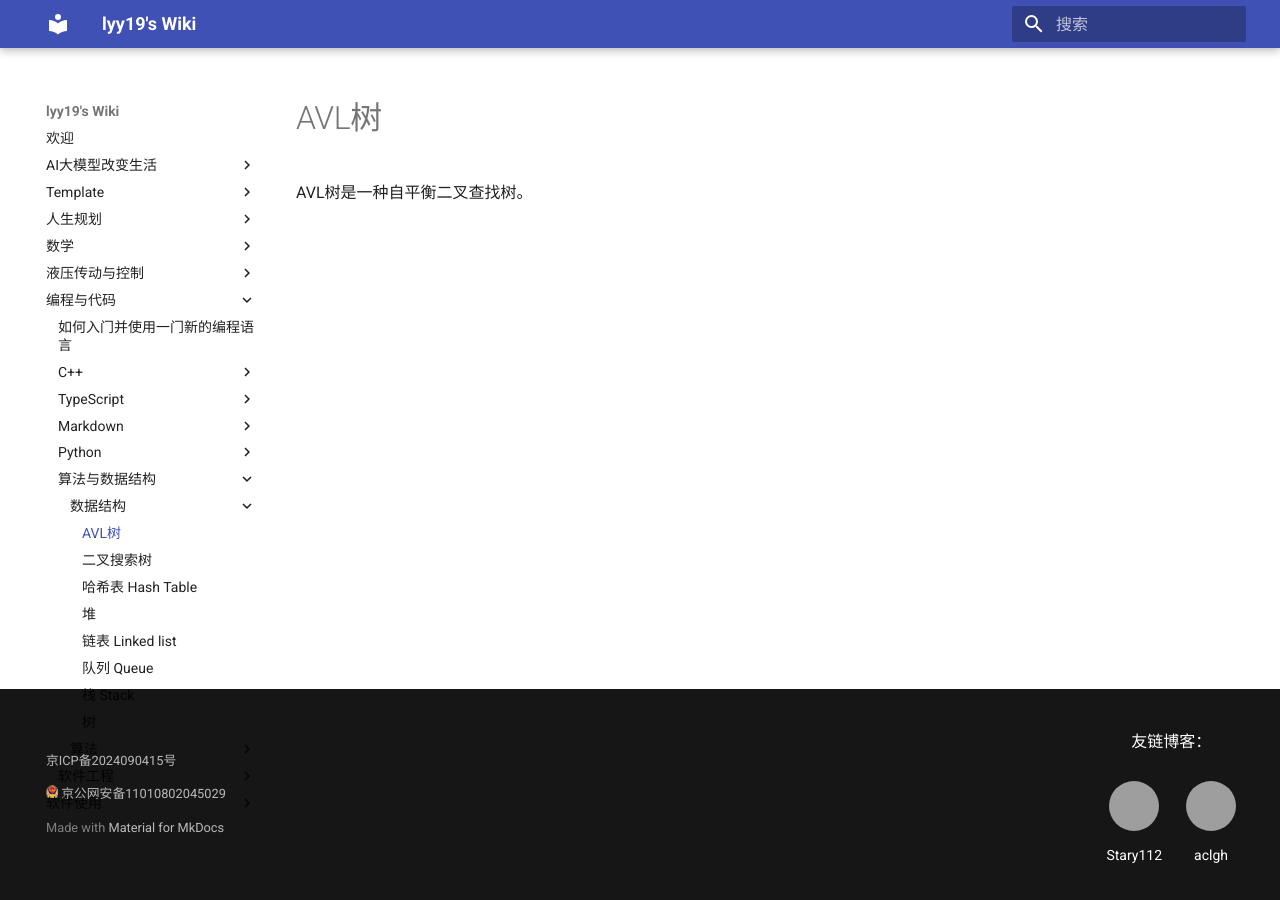
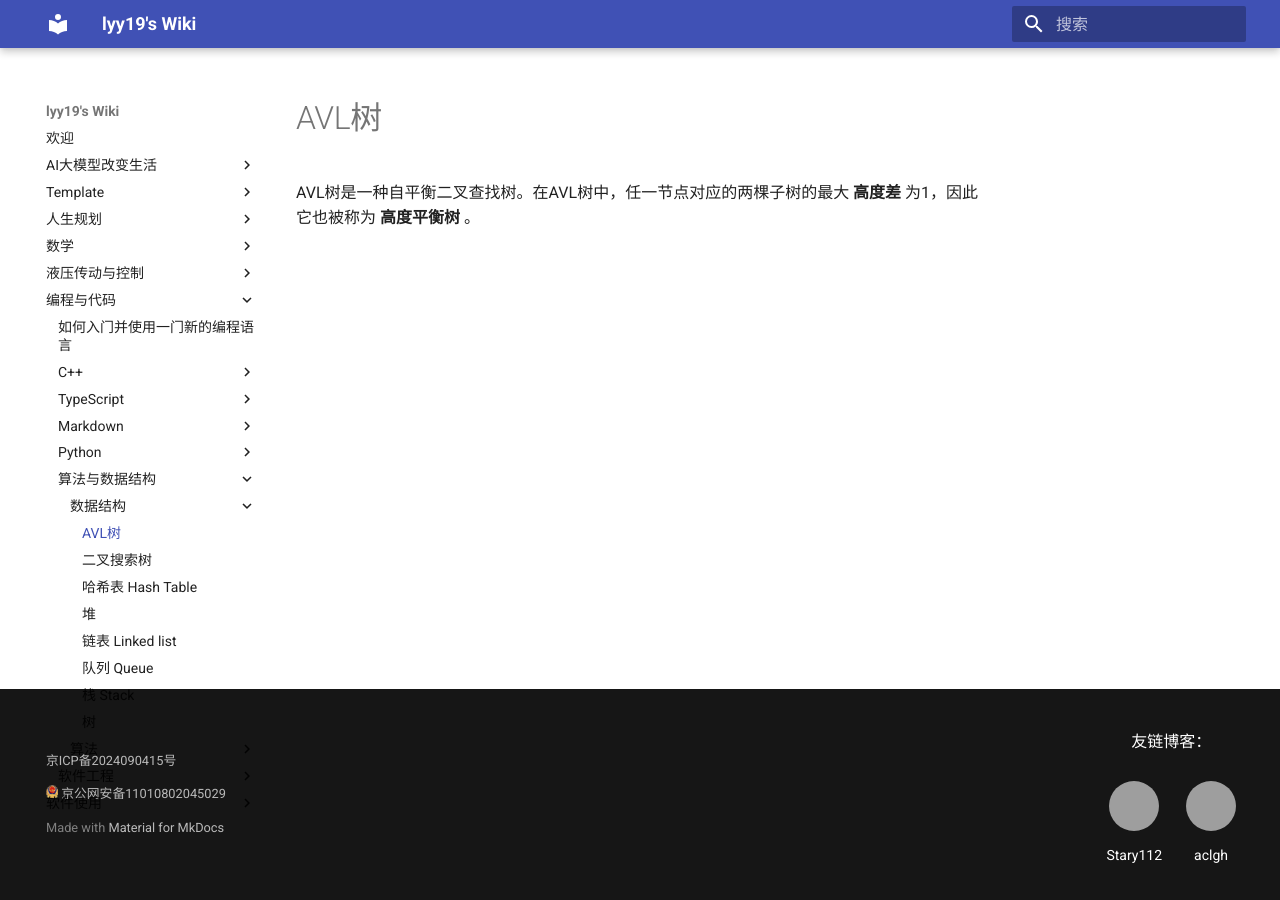
Before and after one commit to lyy1119/lyy1119.github.io, an MkDocs documentation site: the page built from docs/编程与代码/算法与数据结构/数据结构/avlTree.md, in a window 1280 px wide. Built offline with MkDocs 1.6.1 and Material for MkDocs 9.7.7, drawn with Linux system fonts in a browser that asks for light colours; grey boxes are pictures that could not be loaded.

Commit message:
write exp

```diff
--- a/docs/编程与代码/算法与数据结构/数据结构/avlTree.md
+++ b/docs/编程与代码/算法与数据结构/数据结构/avlTree.md
@@ -1,3 +1,3 @@
 # AVL树
 
-AVL树是一种自平衡二叉查找树。
+AVL树是一种自平衡二叉查找树。在AVL树中，任一节点对应的两棵子树的最大 **高度差** 为1，因此它也被称为 **高度平衡树** 。
```
